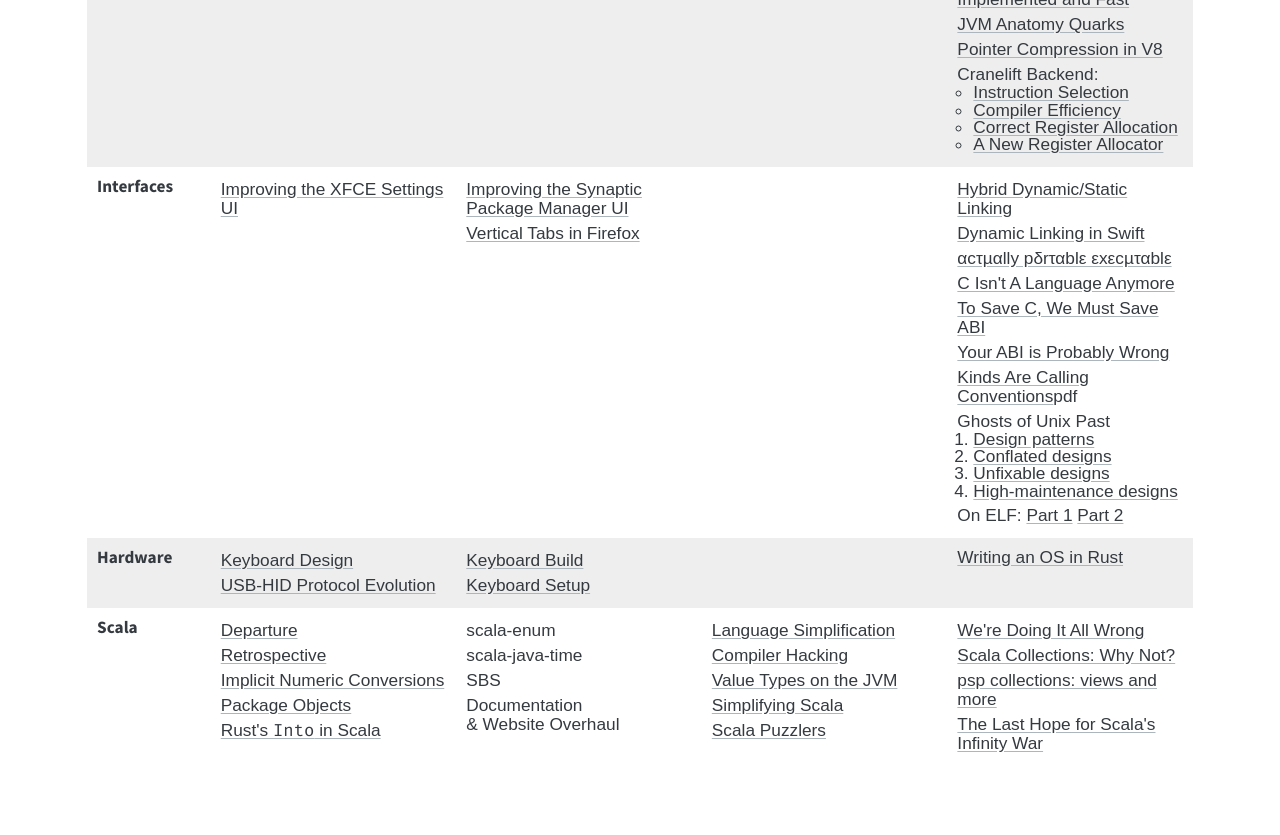
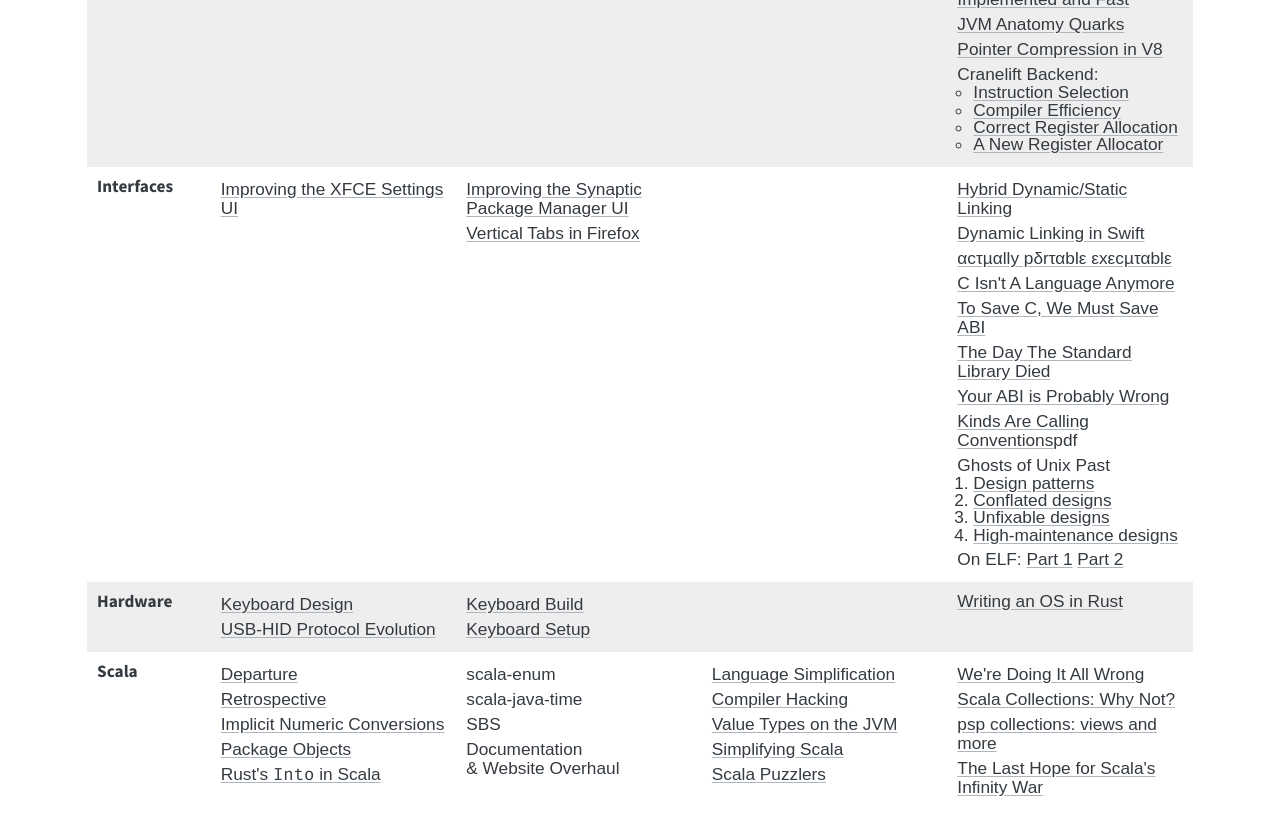
Before and after one commit to soc/soc.me, a Jekyll site: the page built from index.md, in a window 1280 px wide and 900 px high, scrolled down 1102 px. Shown: the top 835 px of the window. Built offline with Jekyll 4.4.1, drawn with Linux system fonts in a browser that asks for light colours; some web fonts are replaced.

Commit message:
add "The Day The Standard Library Died" link to index

```diff
--- a/index.md
+++ b/index.md
@@ -191,6 +191,7 @@
       <div><a href="https://justine.lol/ape.html">αcτµαlly pδrταblε εxεcµταblε</a></div>
       <div><a href="https://gankra.github.io/blah/c-isnt-a-language/">C Isn't A Language Anymore</a></div>
       <div><a href="https://thephd.dev/to-save-c-we-must-save-abi-fixing-c-function-abi">To Save C, We Must Save ABI</a></div>
+      <div><a href="https://cor3ntin.github.io/posts/abi/">The Day The Standard Library Died</a></div>
       <div><a href="https://outerproduct.net/boring/2021-05-07_abi-wrong.html">Your ABI is Probably Wrong</a></div>
       <div><a href="https://www.microsoft.com/en-us/research/uploads/prod/2020/03/kacc.pdf">Kinds Are Calling Conventions</a><sup>pdf</sup></div>
       <div>Ghosts of Unix Past
```
